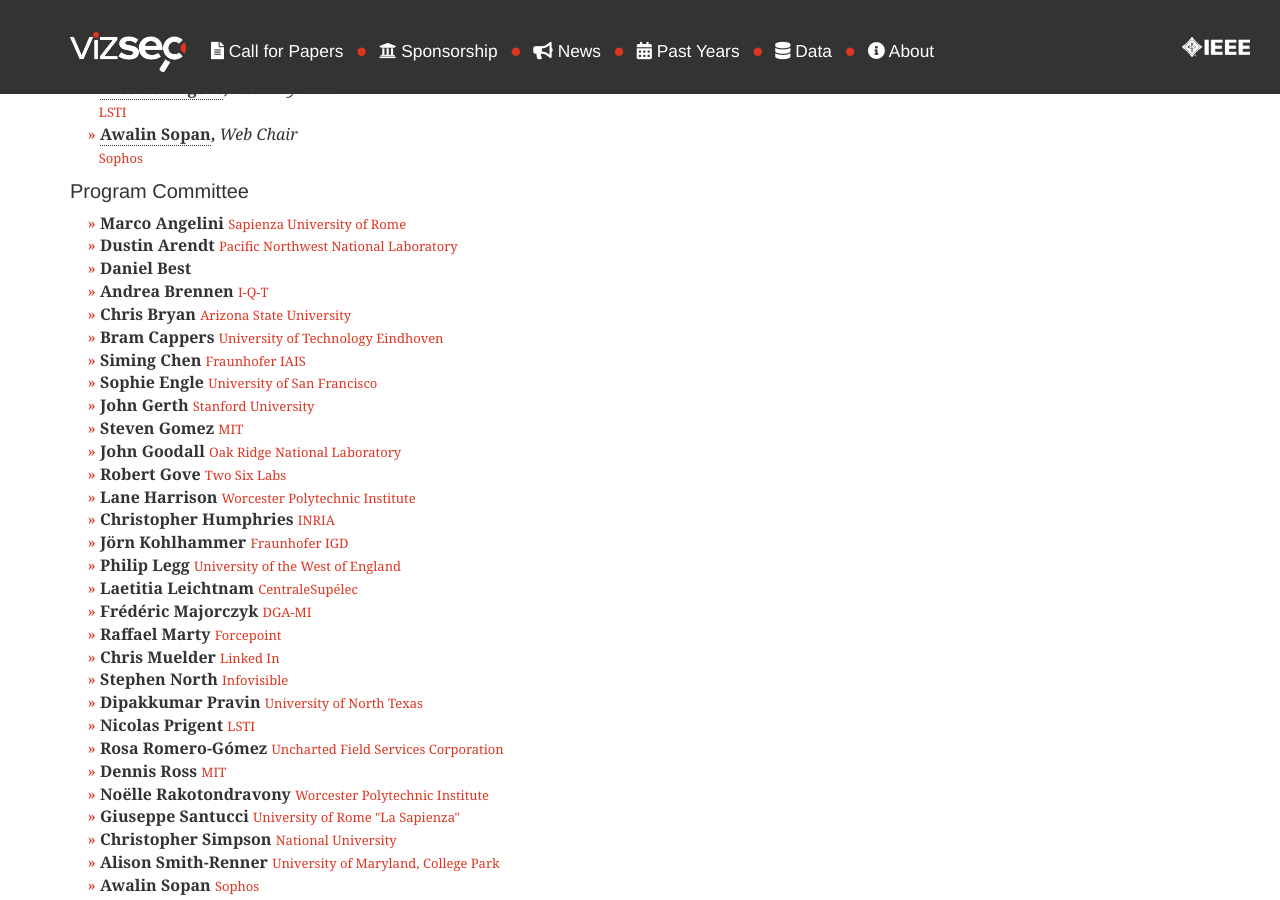
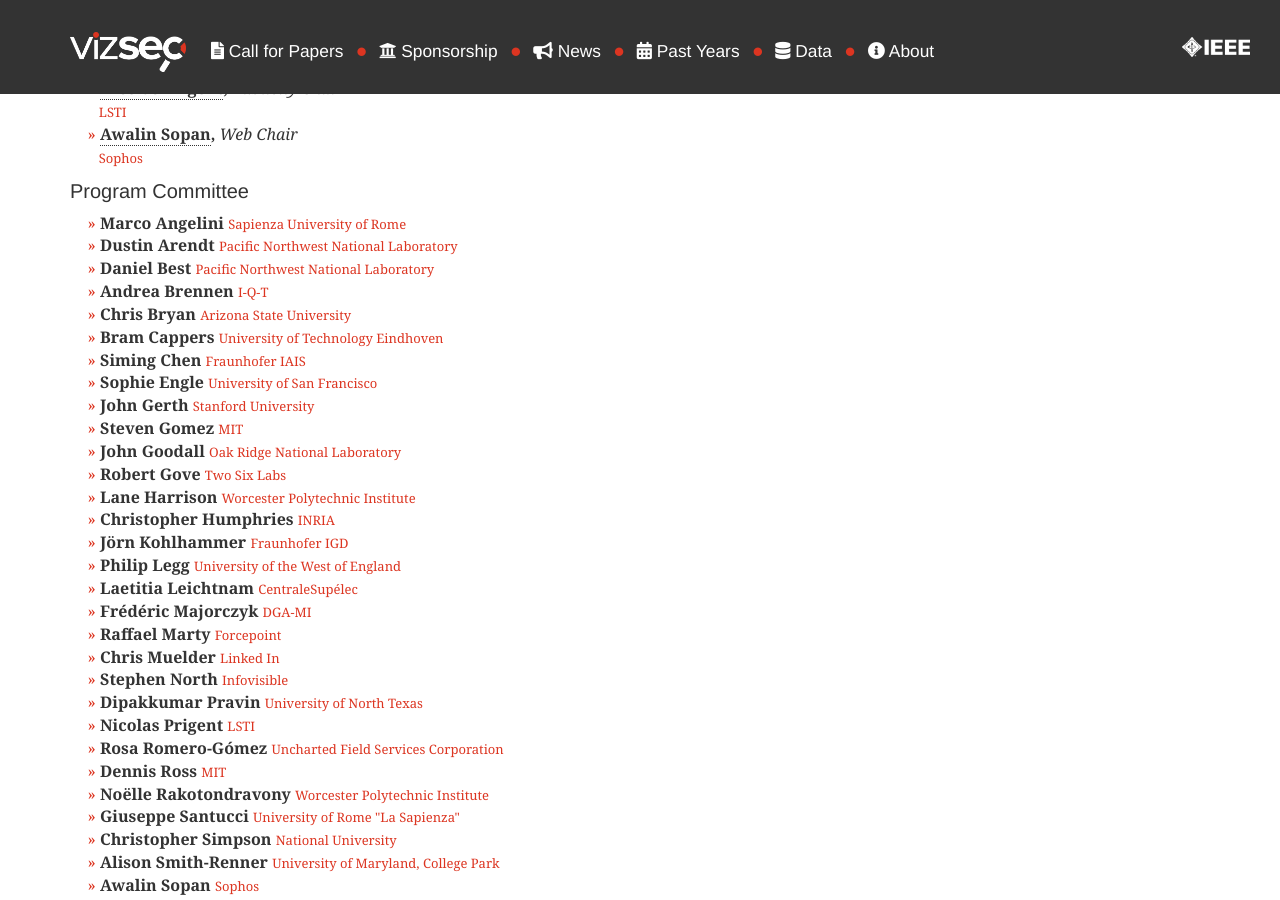
Before and after one commit to vizsec/vizsec.github.io, a Jekyll site: the page built from vizsec2020/index.html, in a window 1280 px wide and 900 px high, scrolled down 4634 px. Built offline with Jekyll 4.4.1, drawn with Linux system fonts in a browser that asks for light colours; nearby versions of some CDN libraries.

Commit message:
program committee add D. Best's affiliation

```diff
--- a/_data/y2020-program_committee.yml
+++ b/_data/y2020-program_committee.yml
@@ -5,6 +5,7 @@
   affiliation: Pacific Northwest National Laboratory
 
 - name: Daniel Best
+  affiliation: Pacific Northwest National Laboratory
 
 - name: Andrea Brennen
   affiliation: I-Q-T
```
